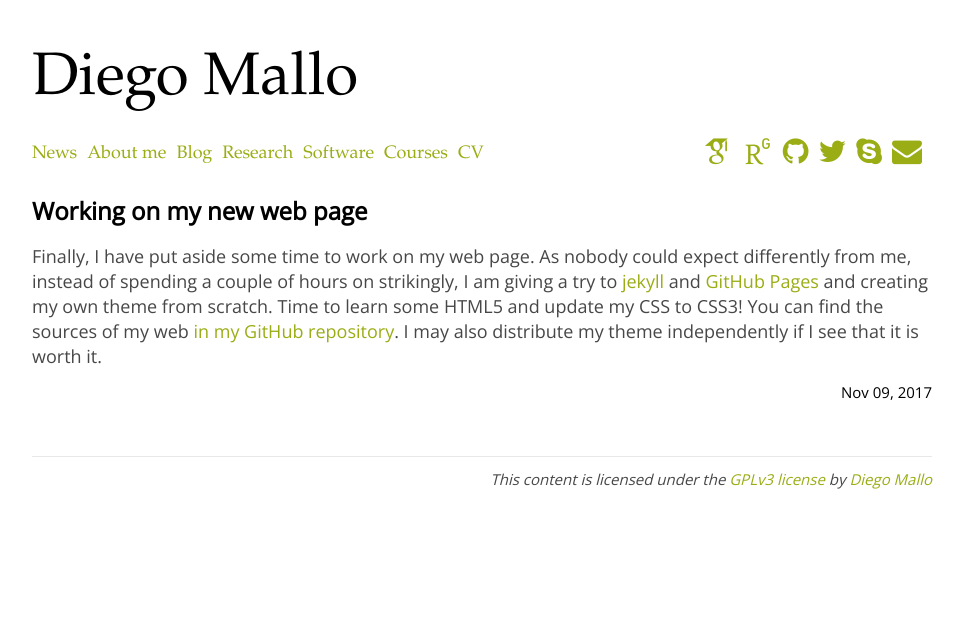
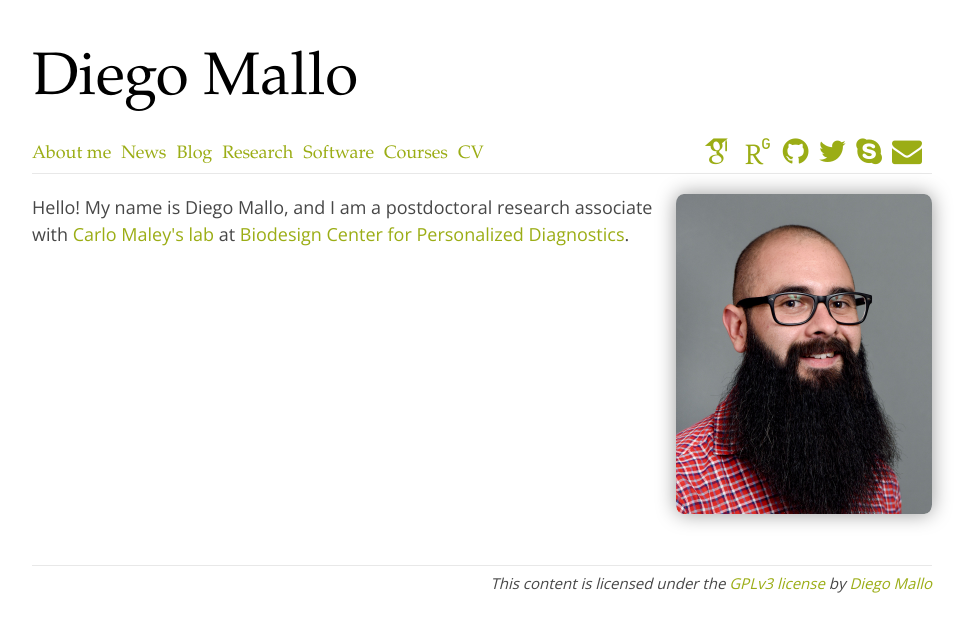
Before and after one commit to adamallo/dmalloweb.github.io, a Jekyll site: the page built from index.html, in a window 1280 px wide. Shown: the top 632 px of the page, without its empty margins (158-1132 px from the left). Built offline with Jekyll 4.4.1, drawn with Linux system fonts in a browser that asks for light colours; some web fonts are replaced.

Commit message:
Reorganization and new fonts

```diff
--- a/_layouts/default.html
+++ b/_layouts/default.html
@@ -19,8 +19,8 @@
       <div class="container">
         <nav role="navigation">
           <ul>
-            <li><a href="{{ "/" | relative_url }}">News</a></li>
-            <li><a href="{{ "/about" | relative_url }}">About me</a></li>
+            <li><a href="{{ "/" | relative_url }}">About me</a></li>
+            <li><a href="{{ "/news" | relative_url }}">News</a></li>
             <li><a href="{{ "/blog" | relative_url }}">Blog</a></li>
             <li><a href="{{ "/research" | relative_url }}">Research</a></li>
             <li><a href="{{ "/software" | relative_url }}">Software</a></li>
--- a/index.html
+++ b/index.html
@@ -1,24 +1,8 @@
 ---
 layout: default
 ---
-
-<h1 class="hidden">News:</h1> <!-- I may want to make this from class hidden and clip it in the CSS -->
-<section>
-  {% for post in site.categories.news %}
-    <article class="pnews">
-      <h2 class="title">{{ post.title }}</h2>
-      <p class="pnews">{{ post.content }}</p>
-      <p class="info">
-        <info datetime="{{ page.date | date: "%Y-%m-%d" }}">
-          {{ post.date | date: "%b %d, %Y" }}
-        </info>
-      </p>
-    </article>
-  {% endfor %}
-</section>
-    <!--
-    <div class="breaker"></div>
-    <div class="end">
-      <a href="/archive/">Archived news...</a>
-    </div>
-    -->
+<h1 class="hidden">About me</h1>
+<article>
+  <img class="rounded shadowed" style="float:right" src="{{ "/images/dm_portrait.jpg" | relative_url }}" width=256>
+  Hello! My name is Diego Mallo, and I am a postdoctoral research associate with <a href="http://www.maleylab.org/">Carlo Maley's lab</a> at <a href="https://biodesign.asu.edu/personalized-diagnostics">Biodesign Center for Personalized Diagnostics</a>.
+</article>
--- a/stylesheets/styles.css
+++ b/stylesheets/styles.css
@@ -2,6 +2,8 @@
 
 @import url(http://fonts.googleapis.com/css?family=Open+Sans);
 @import url('https://rsms.me/inter/inter-ui.css');
+@import url(http://fonts.googleapis.com/css?family=EB+Garamond);
+@import url(https://fonts.googleapis.com/css?family=Quattrocento);
 @import url(https://cdnjs.cloudflare.com/ajax/libs/font-awesome/4.7.0/css/font-awesome.min.css); /* Media icons */
 
 
@@ -98,7 +100,7 @@ body{
 
 p
 {
-  margin: 10px 0;
+  margin: 5px 0;
   line-height: 25px;
 }
 
@@ -106,13 +108,15 @@ a {
   color: var(--main-col);
   text-decoration: none;
   font-weight: 500;
-  font-weight:
-  transition: color .75s ease;
-  -webkit-transition: color .75s ease;
+  transition: all .75s ease;
 }
 
 a:hover {
   color: var(--bold-col);
+}
+
+a:active {
+	background-color: var(--bold-col);
 }
 
 /** Text formatting **/
@@ -127,6 +131,7 @@ h1
 {
   margin: 35px 0 0 0;
   font-size: 28px;
+	font-family: 'Quattrocento', serif;
 }
 
 h2
@@ -135,7 +140,8 @@ h2
 	color: black;
 	font-weight: bold;
 	margin-top: 20px;
-	margin-bottom: 15px;
+	margin-bottom: -5px; /** To stick to the paragraph **/
+	font-family: 'Quattrocento', serif;
 }
 
 /* Misc */
@@ -158,7 +164,8 @@ header{
   background: #ffffff;
   width:auto;
   margin: 0 auto 20px auto; /* Remember top right bottom left */
-  font-family: "Garamond",serif;
+  font-family: "Garamond", "EB Garamond", Georgia, serif;
+	border-bottom: 1px solid var(--border-col);
 }
 
 header li {
@@ -170,15 +177,12 @@ header li {
 header h1 {
   font-weight: bold;
   font-size: 60px;
+	font-family: inherit;
 }
 
 header h1 a{
   text-decoration: none;
 	color:black;
-}
-
-header a:hover{
-  color-width:bold;
 }
 
 nav[role=navigation]{ /* To align vertically with icons */
@@ -238,17 +242,18 @@ box-shadow:0px 0px 20px rgba(0,0,0,0.4);
    /*,box-shadow: 0 4px 8px 0 rgba(0, 0, 0, 0.2), 0 6px 20px 0 rgba(0, 0, 0, 0.19)"*/
 }
 
-/* pnews title */
+/* blog post title */
 
-h2 .pnews .title {
-
+h2.post {
+	color:inherit;
 }
 
 /* Info */
 p.info {
   text-align: right;
-	margin: 0;
+	margin: -10px 0px 0px 0px;
 }
+
 info {
   color: #000000;
 	font-size: smaller;
@@ -263,5 +268,4 @@ footer {
 	border-top: 1px solid var(--border-col);
 	font-size: smaller;
 	font-style: italic;
-	/*color:var(--border-col);*/
 }
```
Also changed, not shown: _news/2017-11-09-working-on-my-new-web-page.md (added, +6 -0 lines), _pages/about/index.html (deleted, +0 -9 lines), _pages/blog/index.html (+4 -4 lines), _pages/news/index.html (added, +27 -0 lines), _posts/2017-11-09-hello-world.md (added, +6 -0 lines).
